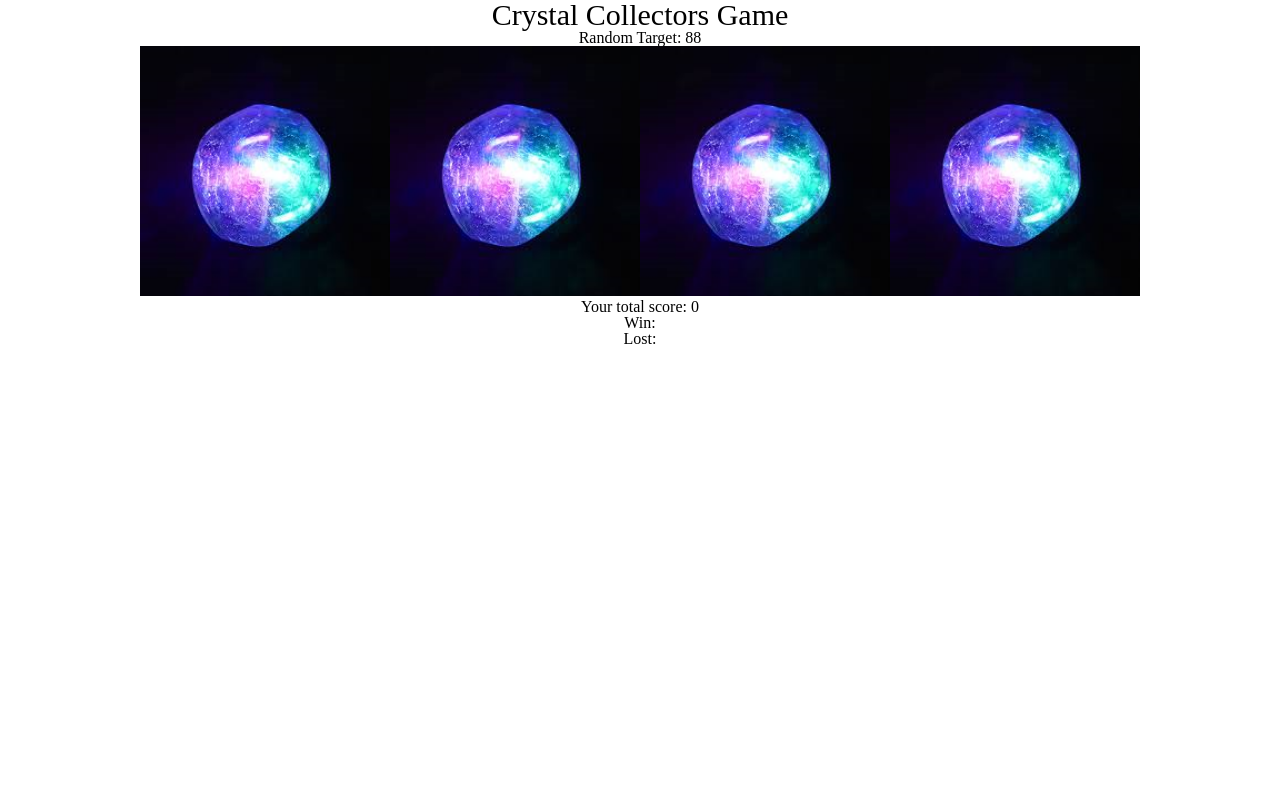
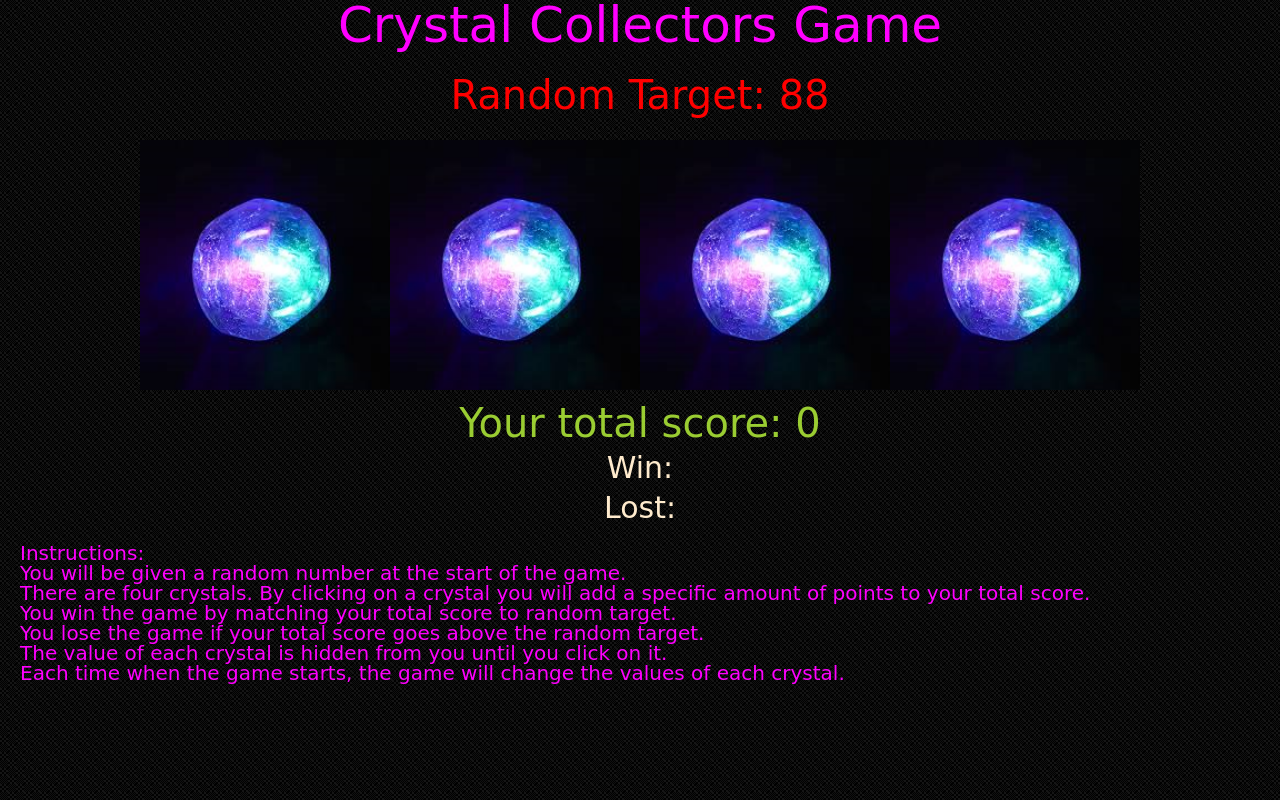
Before and after one commit to irfanp90/CrystalCollector, a plain HTML site: page index.html in a window 1280 px wide. Drawn offline with nearby package versions, Linux system fonts and the light colour scheme; a web font is replaced by a local one.

Commit message:
html and css and java

```diff
--- a/assests/css/style.css
+++ b/assests/css/style.css
@@ -1,9 +1,12 @@
 h1 {
-  font-size: 30px;
+  font-size: 50px;
 }
 
 body {
   text-align: center;
+  background-image: url(black_mamba.png);
+  color: magenta;
+  font-family: "ZCOOL QingKe HuangYou", cursive;
 }
 
 .crystal-image {
@@ -11,3 +14,36 @@ body {
   height: 250px;
   text-align: center;
 }
+
+#crystals {
+  margin-top: 25px;
+}
+
+.target {
+  margin-top: 25px;
+  font-size: 40px;
+  color: red;
+}
+
+#instruction {
+  text-align: left;
+  margin-top: 20px;
+  font-size: 20px;
+  margin-left: 20px;
+}
+
+#user {
+  font-size: 40px;
+  margin-top: 10px;
+  color: yellowgreen;
+}
+#win {
+  font-size: 30px;
+  margin-top: 10px;
+  color: blanchedalmond;
+}
+#lost {
+  font-size: 30px;
+  margin-top: 10px;
+  color: blanchedalmond;
+}
--- a/assests/javascript/game.js
+++ b/assests/javascript/game.js
@@ -45,7 +45,7 @@ $(document).on("click", ".crystal-image", function() {
   } else if (counter >= randomTarget) {
     lost++;
     console.log(lost);
-    $("#lost").html("Lost:" + lost);
+    $("#lost").html(" Lost: " + lost);
 
     resetGame();
   }
--- a/index.html
+++ b/index.html
@@ -6,6 +6,7 @@
     <meta http-equiv="X-UA-Compatible" content="ie=edge" />
     <script src="https://cdnjs.cloudflare.com/ajax/libs/jquery/3.2.1/jquery.min.js"></script>
     <link rel="stylesheet" href="assests/css/reset.css" />
+    <link href="https://fonts.googleapis.com/css?family=ZCOOL+QingKe+HuangYou" rel="stylesheet">
     <link rel="stylesheet" href="assests/css/style.css" />
     <title>Document</title>
   </head>
@@ -20,6 +21,15 @@
     <p> <div id="win">Win:</div></p>
     <p> <div id="lost">Lost:</div></p>
     <p> <div id="loser"></div></p>
+    <div id="instruction"><p>Instructions:</p>
+      <p>You will be given a random number at the start of the game.</p>
+      <p>There are four crystals. By clicking on a crystal you will add a specific amount of points to your total score.</p>
+      <p>You win the game by matching your total score to random target.</p>
+      <p>You lose the game if your total score goes above the random target.</p>
+      <p>The value of each crystal is hidden from you until you click on it.</p>
+      <p>Each time when the game starts, the game will change the values of each crystal.</p>
+    </div>
+
     <script src="assests/javascript/game.js"></script>
   </body>
 </html>
```
Also changed, not shown: assests/css/black_mamba.png (added).
